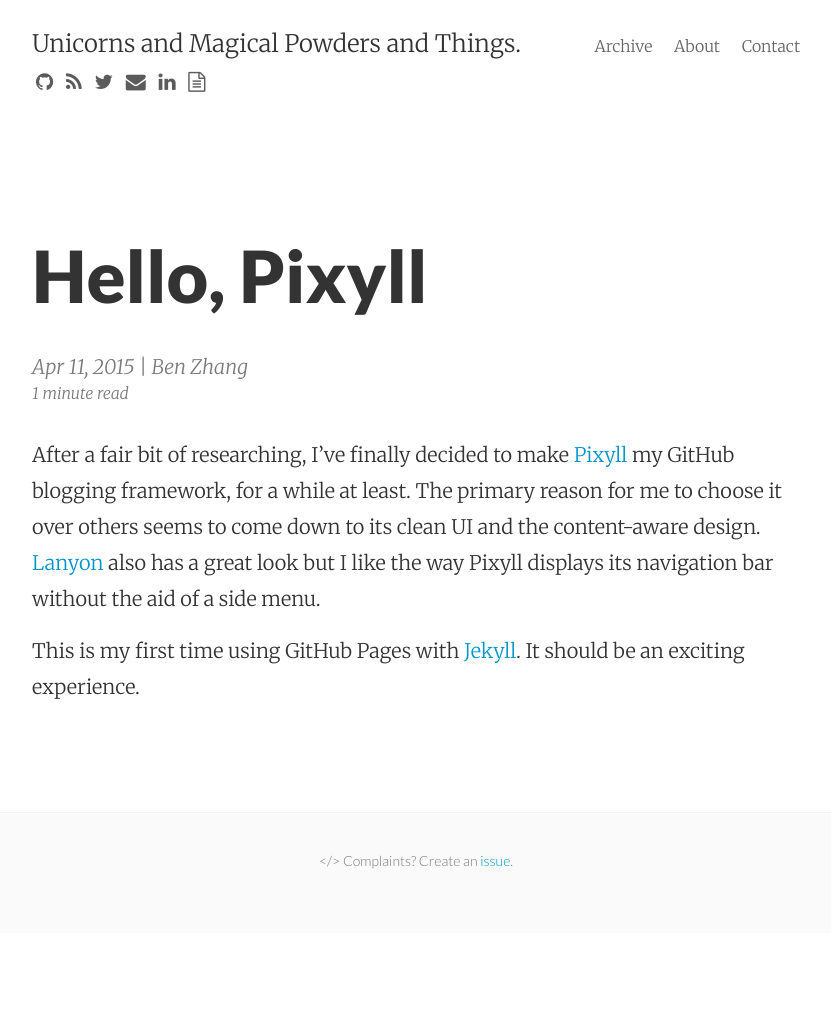
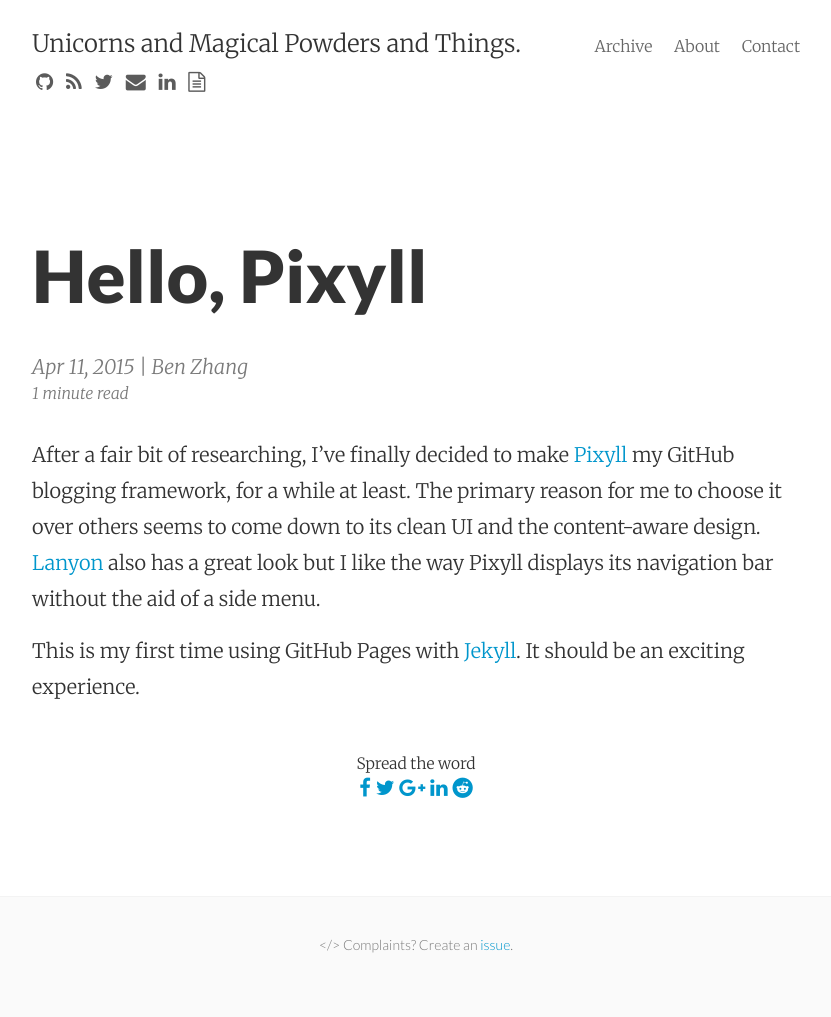
Before and after one commit to ben-z/ben-z.github.io, a Jekyll site: the page built from _posts/2015-04-11-hello-pixyll.md, in a window 1280 px wide. Shown: the whole page, without its empty margins (224-1055 px from the left). Built offline with Jekyll 4.4.1, drawn with Linux system fonts in a browser that asks for light colours; nearby versions of some CDN libraries; Markdown is read by kramdown in place of the engine named in the settings; comment, search, counter and statistics services are not loaded; before the commit the page ends 933 px from its top, so only the background shows below that.

Commit message:
added sharing feature

```diff
--- a/_config.yml
+++ b/_config.yml
@@ -32,16 +32,16 @@
 cv: assets/CV-web.pdf
 
 # Post sharing icons
-show_sharing_icons: false
-share_text: 'Share this post!'
+show_sharing_icons: true
+share_text: 'Spread the word'
 # Change to 'true' to enable individual icons
-share_facebook: false
-share_twitter: false
-share_googleplus: false
-share_linkedin: false
+share_facebook: true
+share_twitter: true
+share_googleplus: true
+share_linkedin: true
 share_digg: false
 share_tumblr: false
-share_reddit: false
+share_reddit: true
 share_stumbleupon: false
 
 # Build settings
--- a/css/main.scss
+++ b/css/main.scss
@@ -24,14 +24,7 @@
 h3 > code{
   font-size:inherit;
 }
-//
-// // Reset for code blocks
-// code[class^="language-"] {
-//   font-size: inherit;
-//   border-radius: inherit;
-//   padding: inherit;
-//   background-color: inherit;
-//   color: inherit;
-//   /* border: 1px black; */
-//   border: inherit;
-// }
+.share-page {
+  text-align: center;
+  padding: 2em 0 2em 0;
+}
```
